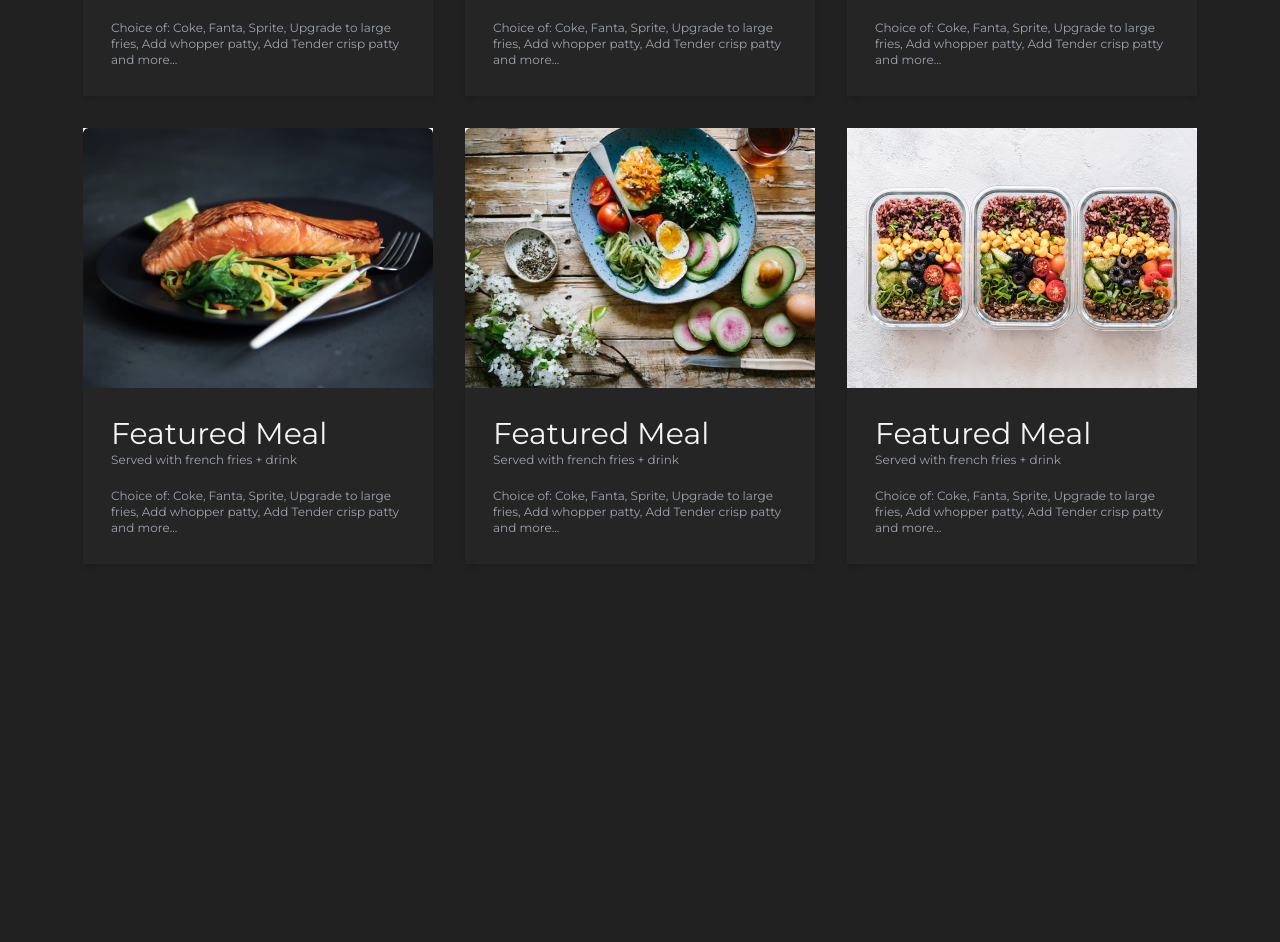
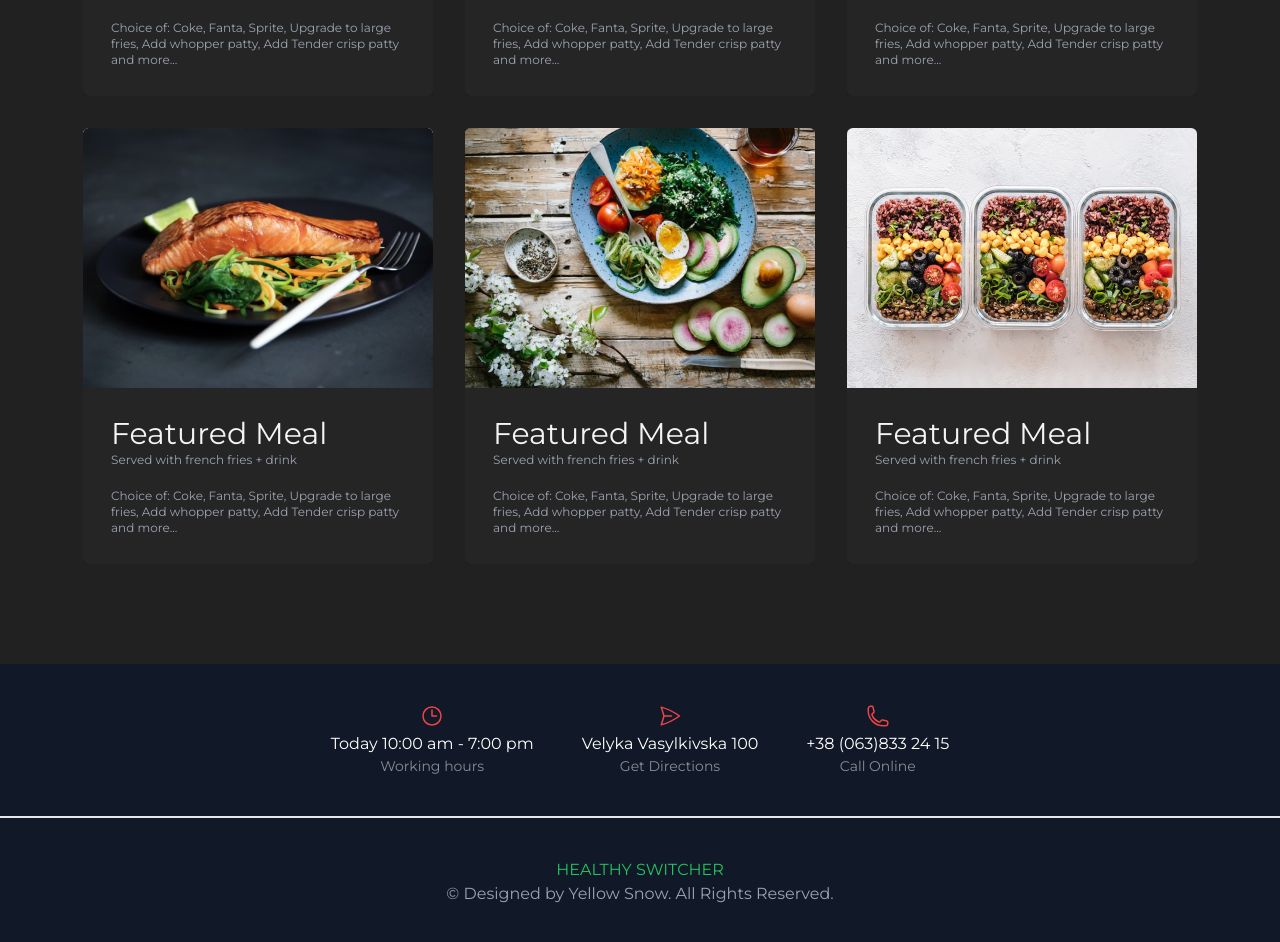
Before and after one commit to lehahorban/next-restaurant-app, a Next.js app: page / in a window 1280 px wide. Shown: the part 1140-2082 px from the top of the page. Before the commit the page ends 1804 px from the top, so only its background shows below. Built offline with nearby package versions, Linux system fonts and the light colour scheme.

Commit message:
add react-scroll

```diff
--- a/components/DishMenu.tsx
+++ b/components/DishMenu.tsx
@@ -1,22 +1,25 @@
 import { NextPage } from "next";
 import Image from "next/image";
+import { Element } from "react-scroll";
 
 interface Props {}
 
 const DishMenu: NextPage<Props> = () => {
   return (
+    <Element name="about">
       <section className="py-20 flex flex-col items-center">
         <h2 className="text-gray-200 text-4xl text-center">Dish Of The Day</h2>
         <ul className="m-auto p-5 flex flex-wrap justify-center gap-8 mt-10">
-        <li className="max-w-sm flex flex-col justify-center items-center w-[350px]">
+          <li className="max-w-sm flex flex-col justify-center items-center w-[350px] overflow-hidden">
             <Image
+              className="rounded-t-md"
               src="/images/placeholder1.jpg"
               alt="dish"
               width={350}
               height={260}
             />
 
-          <div className="p-7 bg-[#252525] shadow-md">
+            <div className="p-7 bg-[#252525] shadow-md rounded-b-md">
               <h2 className="text-gray-100 text-3xl">Featured Meal</h2>
               <p className="text-gray-400 text-xs">
                 Served with french fries + drink
@@ -27,16 +30,17 @@ const DishMenu: NextPage<Props> = () => {
               </p>
             </div>
           </li>
-        <li className="max-w-sm flex flex-col justify-center items-center w-[350px]">
+          <li className="max-w-sm flex flex-col justify-center items-center w-[350px] overflow-hidden">
             <div>
               <Image
+                className="rounded-t-md"
                 src="/images/placeholder2.jpg"
                 alt="dish"
                 width={350}
                 height={260}
               />
             </div>
-          <div className="p-7 bg-[#252525] shadow-md">
+            <div className="p-7 bg-[#252525] shadow-md rounded-b-md">
               <h2 className="text-gray-100 text-3xl">Featured Meal</h2>
               <p className="text-gray-400 text-xs">
                 Served with french fries + drink
@@ -47,16 +51,17 @@ const DishMenu: NextPage<Props> = () => {
               </p>
             </div>
           </li>
-        <li className="max-w-sm flex flex-col justify-center items-center w-[350px]">
+          <li className="max-w-sm flex flex-col justify-center items-center w-[350px] overflow-hidden">
             <div>
               <Image
+                className="rounded-t-md"
                 src="/images/placeholder3.jpg"
                 alt="dish"
                 width={350}
                 height={260}
               />
             </div>
-          <div className="p-7 bg-[#252525] shadow-md">
+            <div className="p-7 bg-[#252525] shadow-md rounded-b-md">
               <h2 className="text-gray-100 text-3xl">Featured Meal</h2>
               <p className="text-gray-400 text-xs">
                 Served with french fries + drink
@@ -67,16 +72,17 @@ const DishMenu: NextPage<Props> = () => {
               </p>
             </div>
           </li>
-        <li className="max-w-sm flex flex-col justify-center items-center w-[350px]">
+          <li className="max-w-sm flex flex-col justify-center items-center w-[350px] overflow-hidden">
             <div>
               <Image
+                className="rounded-t-md"
                 src="/images/placeholder4.jpg"
                 alt="dish"
                 width={350}
                 height={260}
               />
             </div>
-          <div className="p-7 bg-[#252525] shadow-md">
+            <div className="p-7 bg-[#252525] shadow-md rounded-b-md">
               <h2 className="text-gray-100 text-3xl">Featured Meal</h2>
               <p className="text-gray-400 text-xs">
                 Served with french fries + drink
@@ -87,16 +93,17 @@ const DishMenu: NextPage<Props> = () => {
               </p>
             </div>
           </li>
-        <li className="max-w-sm flex flex-col justify-center items-center w-[350px]">
+          <li className="max-w-sm flex flex-col justify-center items-center w-[350px] overflow-hidden">
             <div>
               <Image
+                className="rounded-t-md"
                 src="/images/placeholder5.jpg"
                 alt="dish"
                 width={350}
                 height={260}
               />
             </div>
-          <div className="p-7 bg-[#252525] shadow-md">
+            <div className="p-7 bg-[#252525] shadow-md rounded-b-md">
               <h2 className="text-gray-100 text-3xl">Featured Meal</h2>
               <p className="text-gray-400 text-xs">
                 Served with french fries + drink
@@ -107,16 +114,17 @@ const DishMenu: NextPage<Props> = () => {
               </p>
             </div>
           </li>
-        <li className="max-w-sm flex flex-col justify-center items-center w-[350px]">
+          <li className="max-w-sm flex flex-col justify-center items-center w-[350px] overflow-hidden">
             <div>
               <Image
+                className="rounded-t-md"
                 src="/images/placeholder6.jpg"
                 alt="dish"
                 width={350}
                 height={260}
               />
             </div>
-          <div className="p-7 bg-[#252525] shadow-md">
+            <div className="p-7 bg-[#252525] shadow-md rounded-b-md">
               <h2 className="text-gray-100 text-3xl">Featured Meal</h2>
               <p className="text-gray-400 text-xs">
                 Served with french fries + drink
@@ -129,6 +137,7 @@ const DishMenu: NextPage<Props> = () => {
           </li>
         </ul>
       </section>
+    </Element>
   );
 };
 
--- /dev/null
+++ b/components/Footer.tsx
@@ -0,0 +1,90 @@
+import { NextPage } from "next";
+import { Element } from "react-scroll";
+
+interface Props {}
+
+const Footer: NextPage<Props> = () => {
+  return (
+    <Element name="contacts">
+      <footer className="flex flex-col items-center py-10 bg-gray-900">
+        <div className="border-b-2 flex flex-col items-center w-full pb-10">
+          <ul className="flex flex-wrap justify-center gap-12 w-3/4">
+            <li className="flex flex-col items-center">
+              <svg
+                xmlns="http://www.w3.org/2000/svg"
+                fill="none"
+                viewBox="0 0 24 24"
+                strokeWidth={1.5}
+                stroke="currentColor"
+                className="w-6 h-6 text-red-500"
+              >
+                <path
+                  strokeLinecap="round"
+                  strokeLinejoin="round"
+                  d="M12 6v6h4.5m4.5 0a9 9 0 11-18 0 9 9 0 0118 0z"
+                />
+              </svg>
+
+              <p className="text-base text-white mt-1">
+                Today 10:00 am - 7:00 pm
+              </p>
+              <p className="text-sm text-white opacity-50">Working hours</p>
+            </li>
+            <li className="flex flex-col items-center">
+              <svg
+                xmlns="http://www.w3.org/2000/svg"
+                fill="none"
+                viewBox="0 0 24 24"
+                strokeWidth={1.5}
+                stroke="currentColor"
+                className="w-6 h-6 text-red-500"
+              >
+                <path
+                  strokeLinecap="round"
+                  strokeLinejoin="round"
+                  d="M6 12L3.269 3.126A59.768 59.768 0 0121.485 12 59.77 59.77 0 013.27 20.876L5.999 12zm0 0h7.5"
+                />
+              </svg>
+
+              <p className="text-base text-white mt-1">
+                Velyka Vasylkivska 100
+              </p>
+              <p className="text-sm text-white opacity-50">Get Directions</p>
+            </li>
+            <li className="flex flex-col items-center">
+              <svg
+                xmlns="http://www.w3.org/2000/svg"
+                fill="none"
+                viewBox="0 0 24 24"
+                strokeWidth={1.5}
+                stroke="currentColor"
+                className="w-6 h-6 text-red-500"
+              >
+                <path
+                  strokeLinecap="round"
+                  strokeLinejoin="round"
+                  d="M2.25 6.75c0 8.284 6.716 15 15 15h2.25a2.25 2.25 0 002.25-2.25v-1.372c0-.516-.351-.966-.852-1.091l-4.423-1.106c-.44-.11-.902.055-1.173.417l-.97 1.293c-.282.376-.769.542-1.21.38a12.035 12.035 0 01-7.143-7.143c-.162-.441.004-.928.38-1.21l1.293-.97c.363-.271.527-.734.417-1.173L6.963 3.102a1.125 1.125 0 00-1.091-.852H4.5A2.25 2.25 0 002.25 4.5v2.25z"
+                />
+              </svg>
+              <a
+                className="text-base text-white flex flex-col items-center mt-1"
+                href="tel:+380638332415 "
+              >
+                +38 (063)833 24 15
+              </a>
+              <p className="text-sm text-white opacity-50">Call Online</p>
+            </li>
+          </ul>
+        </div>
+        <div className="flex flex-col items-center pt-10">
+          <p className="text-green-500 text-base">HEALTHY SWITCHER</p>
+          <p className="text-gray-400">
+            © Designed by Yellow Snow. All Rights Reserved.{" "}
+          </p>
+        </div>
+      </footer>
+    </Element>
+  );
+};
+
+export default Footer;
--- a/next.config.js
+++ b/next.config.js
@@ -1,6 +1,39 @@
-/** @type {import('next').NextConfig} */
-const nextConfig = {
+// /** @type {import('next').NextConfig} */
+// const nextConfig = {
+//   reactStrictMode: true,
+// };
+
+// module.exports = nextConfig;
+
+module.exports = {
+  webpack(config) {
+    // Grab the existing rule that handles SVG imports
+    const fileLoaderRule = config.module.rules.find((rule) =>
+      rule.test?.test?.(".svg")
+    );
+
+    config.module.rules.push(
+      // Reapply the existing rule, but only for svg imports ending in ?url
+      {
+        ...fileLoaderRule,
+        test: /\.svg$/i,
+        resourceQuery: /url/, // *.svg?url
+      },
+      // Convert all other *.svg imports to React components
+      {
+        test: /\.svg$/i,
+        issuer: /\.[jt]sx?$/,
+        resourceQuery: { not: /url/ }, // exclude if *.svg?url
+        use: ["@svgr/webpack"],
+      }
+    );
+
+    // Modify the file loader rule to ignore *.svg, since we have it handled now.
+    fileLoaderRule.exclude = /\.svg$/i;
+
+    return config;
+  },
   reactStrictMode: true,
-}
 
-module.exports = nextConfig
+  // ...other config
+};
--- a/package.json
+++ b/package.json
@@ -20,7 +20,12 @@
     "react": "18.2.0",
     "react-dom": "18.2.0",
     "react-hook-form": "^7.43.9",
+    "react-scroll": "^1.8.9",
     "tailwindcss": "3.3.2",
     "typescript": "5.0.4"
+  },
+  "devDependencies": {
+    "@svgr/webpack": "^8.0.1",
+    "@types/react-scroll": "^1.8.7"
   }
 }
--- a/pages/index.tsx
+++ b/pages/index.tsx
@@ -1,10 +1,11 @@
 import Layout from "@/components/Layout";
 import DishMenu from "@/components/DishMenu";
-
+import Footer from "@/components/Footer";
 const Home = () => (
   <div className="max-w-screen-2xl mx-auto">
     <Layout />
     <DishMenu />
+    <Footer />
   </div>
 );
 
--- a/styles/globals.css
+++ b/styles/globals.css
@@ -27,5 +27,6 @@ body {
   font-family: "Montserrat", sans-serif;
   /* background: linear-gradient(180deg, rgba(26, 26, 26, 0.0001) 0%, #1a1a1a 100%),
     linear-gradient(0deg, rgba(33, 33, 33, 0.5), rgba(33, 33, 33, 0.5)); */
+  /* background-color: #212121; */
   background-color: #212121;
 }
```
Also changed, not shown: components/Header.tsx (+70 -7 lines), 1 other file (tests, documents, lock files or other folders). Lines whose indentation alone changed are shown as unchanged.
